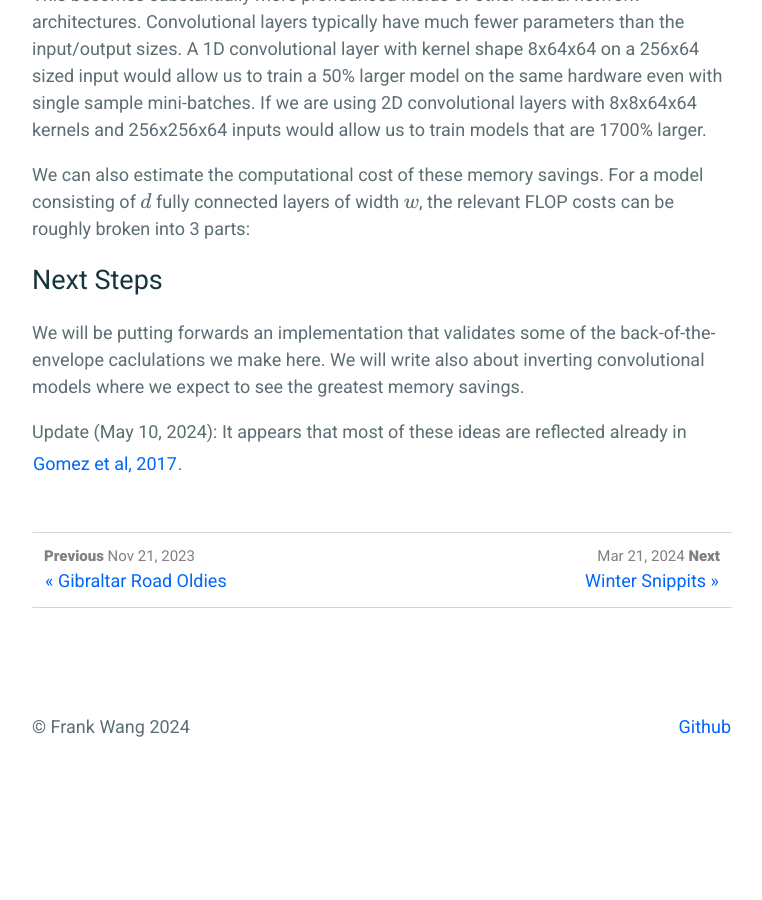
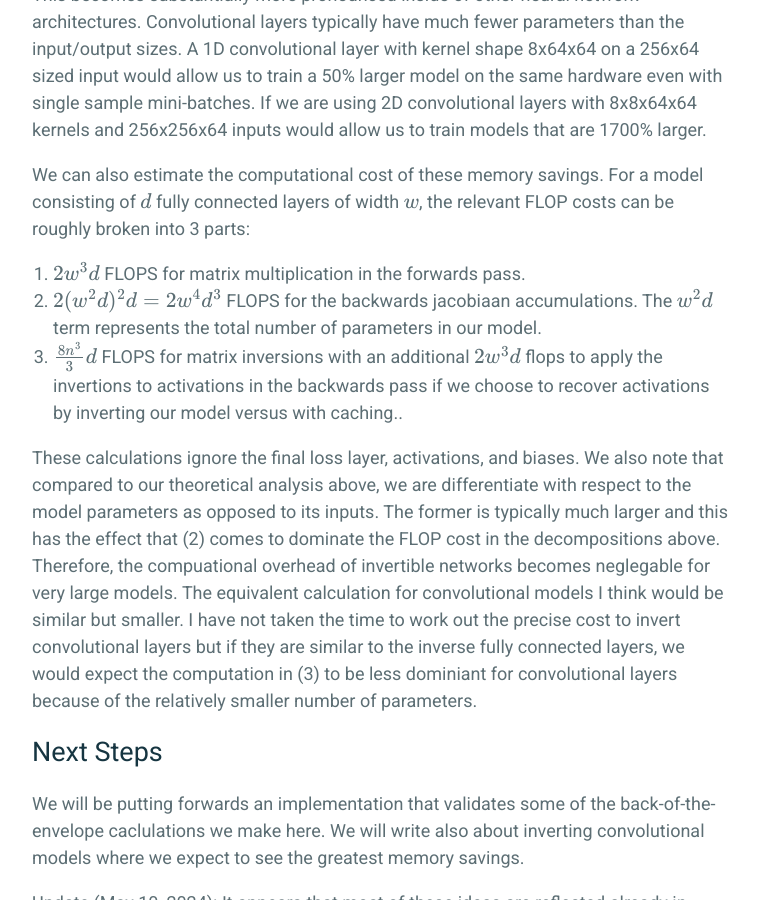
Before and after one commit to frankwang95/frankwang95.github.io, a Jekyll site: the page built from _posts/2024-02-19-adjoint-method-invertible-networks.md, in a window 1280 px wide and 900 px high, scrolled down 2552 px. Shown: the whole window, without its empty margins (258-1020 px from the left). Built offline with Jekyll 4.4.1, drawn with Linux system fonts in a browser that asks for light colours; formulas are drawn with MathJax 3; before the commit the page ends 3397 px from its top, so only the background shows below that.

Commit message:
Update 2024-02-19-adjoint-method-invertible-networks.md

```diff
--- a/_posts/2024-02-19-adjoint-method-invertible-networks.md
+++ b/_posts/2024-02-19-adjoint-method-invertible-networks.md
@@ -56,6 +56,12 @@ This becomes substantially more pronounced inside of other neural network archit
 
 We can also estimate the computational cost of these memory savings. For a model consisting of $$d$$ fully connected layers of width $$w$$, the relevant FLOP costs can be roughly broken into 3 parts:
 
+1. $$2w^3 d$$ FLOPS for matrix multiplication in the forwards pass.
+2. $$2 (w^2 d)^2 d = 2 w^4 d^3$$ FLOPS for the backwards jacobiaan accumulations. The $$w^2 d$$ term represents the total number of parameters in our model.
+3. $$\frac{8 n^3}{3} d$$ FLOPS for matrix inversions with an additional $$2 w^3 d$$ flops to apply the invertions to activations in the backwards pass if we choose to recover activations by inverting our model versus with caching..
+
+These calculations ignore the final loss layer, activations, and biases. We also note that compared to our theoretical analysis above, we are differentiate with respect to the model parameters as opposed to its inputs. The former is typically much larger and this has the effect that (2) comes to dominate the FLOP cost in the decompositions above. Therefore, the compuational overhead of invertible networks becomes neglegable for very large models. The equivalent calculation for convolutional models I think would be similar but smaller. I have not taken the time to work out the precise cost to invert convolutional layers but if they are similar to the inverse fully connected layers, we would expect the computation in (3) to be less dominiant for convolutional layers because of the relatively smaller number of parameters.
+
 # Next Steps
 
 We will be putting forwards an implementation that validates some of the back-of-the-envelope caclulations we make here. We will write also about inverting convolutional models where we expect to see the greatest memory savings.
```
